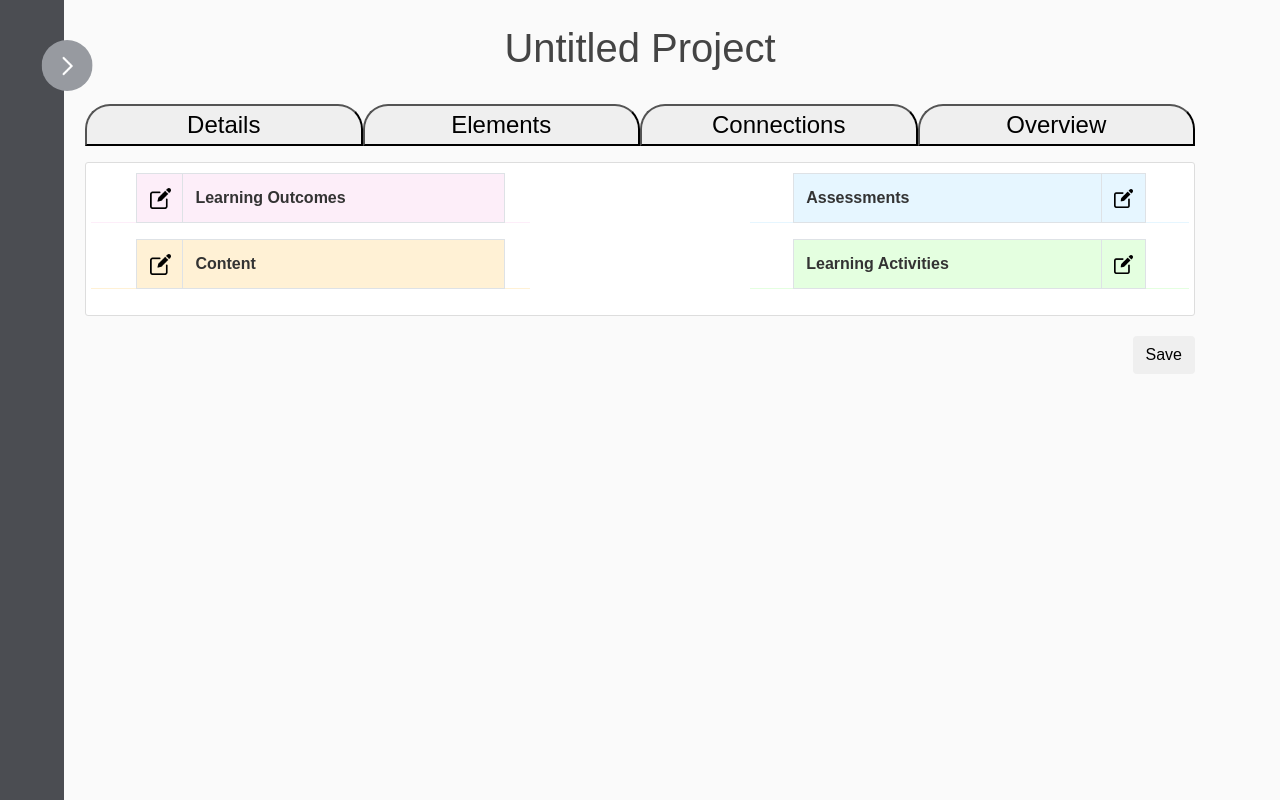
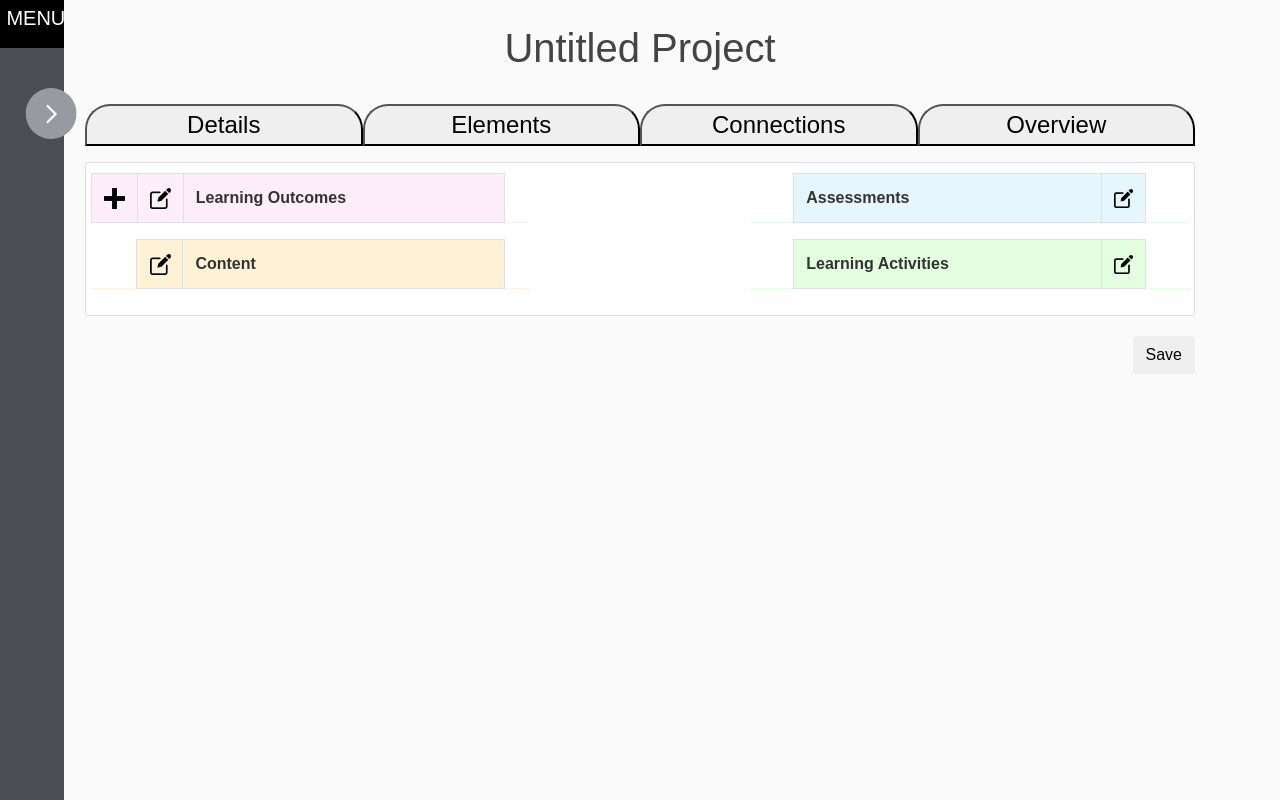
Before and after one commit to CosmicOtter23/EdVee-app, a Flask app: page /project/new in a window 1280 px wide. Run offline with Flask 3, Linux system fonts and the light colour scheme; a user stored in the database is signed in; data comes from the database, SQL or seed files in the repository; both versions use the stored data as it was after the commit; some libraries are stand-ins or nearby versions.

Commit message:
Added label for the menu

```diff
--- a/app/static/main.css
+++ b/app/static/main.css
@@ -323,6 +323,7 @@ footer {
 .navbar, .container-fluid, .navbar-expand-md, .navbar-collapse, .navbar-nav {
   flex-direction: column;
   align-items: flex-start;
+  padding: 0;
 }
 
 .navbar {
@@ -508,3 +509,15 @@ footer {
     align-items: center;
     justify-content: center;
 }
+
+.menu-title {
+    background-color: #000;
+    width: 100%;
+    height: 6%;
+    padding: 10%;
+}
+
+.menu-title-text {
+    color: white;
+    font-size: 125%;
+}
--- a/app/static/script.js
+++ b/app/static/script.js
@@ -578,6 +578,7 @@ buttons.forEach(editButton => {
 const navbarToggle = document.getElementById('nav-toggle');
 const navbar = document.getElementById('navbar');
 const content = document.getElementById('content');
+const menu_title = document.getElementById('menu-title');
 const img = document.querySelector('.nav-toggle-img');
 
 navbarToggle.addEventListener('click', () => {
@@ -587,12 +588,14 @@ navbarToggle.addEventListener('click', () => {
     img.src = "/static/chevron-r.png";
     navbarToggle.style.transform = "translateX(2vw)";
     content.style.display = "none";
+    menu_title.style.display = "block";
   }
   else {
     // console.log("Open");
     img.src = "/static/chevron-l.png";
     navbarToggle.style.transform = "translateX(22vw)";
     content.style.display = "block";
+    menu_title.style.display = "none";
   }
 });
 
--- a/app/templates/base.html
+++ b/app/templates/base.html
@@ -42,6 +42,9 @@
 
   <header class="site-header">
     <nav id="navbar" class="navbar navbar-expand-md fixed-top collapsed">
+      <div class="menu-title" id="menu-title">
+        <h3 class="menu-title-text">MENU</h3>
+      </div>
       <button class="btn nav-toggle" id="nav-toggle">
         <img class="nav-toggle-img" src="/static/chevron-r.png" alt="toggle navbar arrow">
       </button>
--- a/app/templates/wizard/new_element.html
+++ b/app/templates/wizard/new_element.html
@@ -46,7 +46,7 @@
       </div>
       <input type="hidden" name="hidden_field" value="1">
       <!-- <button type="button" class="btn" onclick="OpenDiv('content-div'), HighlightButton('btn-2')">Next</button> -->
-      <input id="submitButton" class="btn" type="submit" value="Submit" style="float: right;">
+      <input id="submitButton" class="btn" type="submit" value="Save" style="float: right;">
       {% if previous_page == 4 %}
         <a href="{{ url_for('project_wiz_4', project_id=project.id) }}"
           class="btn" type="button">Back</a>
--- a/app/templates/wizard/project_wiz_4.html
+++ b/app/templates/wizard/project_wiz_4.html
@@ -12,7 +12,11 @@
 
         <table class="table table-bordered table-pink">
           <tr>
-            <th style="width: 10%;" class="invisibox"></th>
+            <td style="width: 10%;">
+              <a href="{{ url_for('new_element', project_id=project.id, element_type=1) }}">
+                <img src="/static/plus-icon.png" class="click-icon table-icon" alt="Edit Learning Outcomes Button">
+              </a>
+            </td>
             <td style="width: 10%;">
               <a href="{{ url_for('project_wiz_2A', project_id=project.id, element_type=1) }}">
                 <img src="/static/edit.png" class="click-icon table-icon" alt="Edit Learning Outcomes Button">
@@ -46,7 +50,7 @@
             <th style="width: 10%;" class="invisibox"></th>
             <th style="width: 70%;">Assessments</th>
             <td>
-              <a href="{{ url_for('project_wiz_2A', project_id=project.id, element_type=1) }}">
+              <a href="{{ url_for('project_wiz_2A', project_id=project.id, element_type=4) }}">
                 <img src="/static/edit.png" class="click-icon table-icon" alt="Edit Learning Outcomes Button">
               </a>
             </td>
@@ -78,7 +82,7 @@
           <tr>
             <th style="width: 10%;" class="invisibox"></th>
             <td style="width: 10%;">
-              <a href="{{ url_for('project_wiz_2A', project_id=project.id, element_type=1) }}">
+              <a href="{{ url_for('project_wiz_2A', project_id=project.id, element_type=2) }}">
                 <img src="/static/edit.png" class="click-icon table-icon" alt="Edit Learning Outcomes Button">
               </a>
             </td>
@@ -110,7 +114,7 @@
             <th style="width: 10%;" class="invisibox"></th>
             <th style="width: 70%;">Learning Activities</th>
             <td>
-              <a href="{{ url_for('project_wiz_2A', project_id=project.id, element_type=1) }}">
+              <a href="{{ url_for('project_wiz_2A', project_id=project.id, element_type=3) }}">
                 <img src="/static/edit.png" class="click-icon table-icon" alt="Edit Learning Outcomes Button">
               </a>
             </td>
@@ -232,3 +236,5 @@
     });
   </script>
 {% endblock wizard %}
+
+<!-- <a href="https://www.flaticon.com/free-icons/plus" title="plus icons">Plus icons created by Freepik - Flaticon</a> -->
```
Also changed, not shown: app/static/plus-icon.png (added), instance/site.db.
